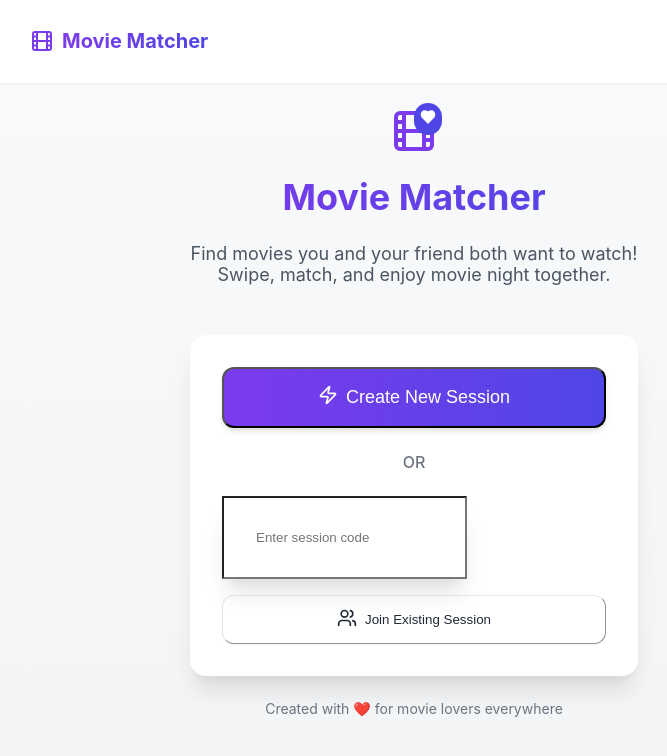
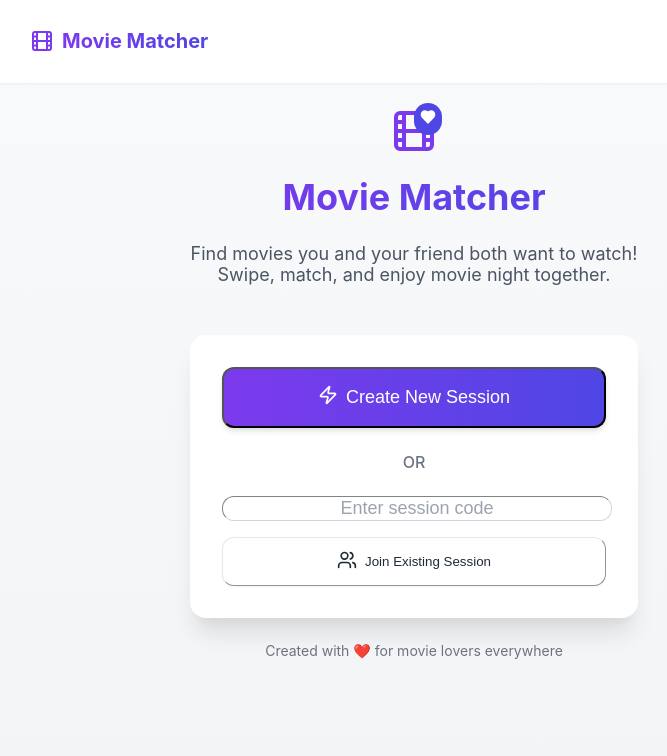
Before and after one commit to lancscode/movie-matcher, a React (Create React App) app: page / in a window 1280 px wide. Shown: the top 756 px of the page, without its empty margins (226-893 px from the left). Built offline with nearby package versions, Linux system fonts and the light colour scheme.

Commit message:
Text box alignment fix - relative size

```diff
--- a/src/App.js
+++ b/src/App.js
@@ -642,7 +642,7 @@ export default function MovieMatcher() {
                   ref={sessionInputRef}
                   type="text"
                   placeholder="Enter session code"
-                  className="p-8 space-y-6 shadow-xl"
+                  className="w-full border border-gray-300 rounded-xl focus:ring-2 focus:ring-purple-500 focus:border-purple-500 transition-all text-center text-lg font-medium placeholder:text-gray-400"
                 />
               </div>
             </div>
```
